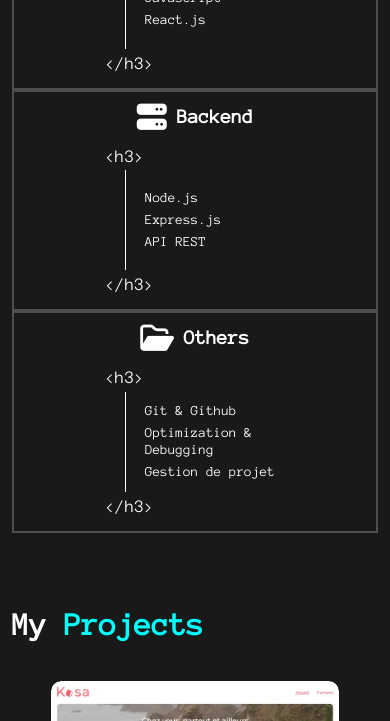
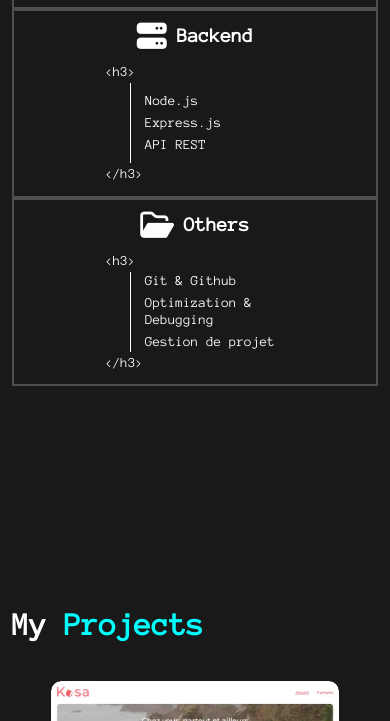
Before and after one commit to LoukaC/Portfolio, a website: page index.html in a window 390 px wide. Shown: the part 1442-2163 px from the top of the page. Drawn offline with nearby package versions, Linux system fonts and the light colour scheme.

Commit message:
responsive skill box

```diff
--- a/styles.css
+++ b/styles.css
@@ -352,7 +352,7 @@ li{
 }
 
 .vertical-line {
-    height: 140px; /* hauteur ligne */
+    height: 200px; /* hauteur ligne */
     width: 1px;
     background-color: #ffffff; /* Couleur ligne */
     margin: 0px 0px 0px 25px;
@@ -579,6 +579,19 @@ footer {
 
     }
 
+    .vertical-line {
+        height: 130px; /* hauteur ligne */
+    }
+
+    .skill p{
+        font-size: 14px;
+    }
+
+    .skill-column li{
+        width: 140px;
+        font-size: 14px;
+    }
+
     .project-content{
         display: flex;
         flex-direction: column;
@@ -612,11 +625,6 @@ footer {
 
     .vertical-line {
         height: 100px; /* hauteur ligne */
-    }
-    .skill-column li{
-        margin:  0px;
-        width: 140px;
-        font-size: 14px;
     }
 
     .project-box img {
@@ -666,16 +674,15 @@ footer {
         font-size: 30px;
     }
 
-    .skill-column li{
-        margin: 5px 0;
-    }
-
     .h3-line{
         width: 40px;
     }
 
     .vertical-line {
-        margin: 0px 0px 0px 20px;
+        height: 80px; /* hauteur ligne */
+    }
+    .skill-column li{
+        margin: 5px 0;
     }
 
     .project-box img {
```
Lines whose indentation alone changed are shown as unchanged.
